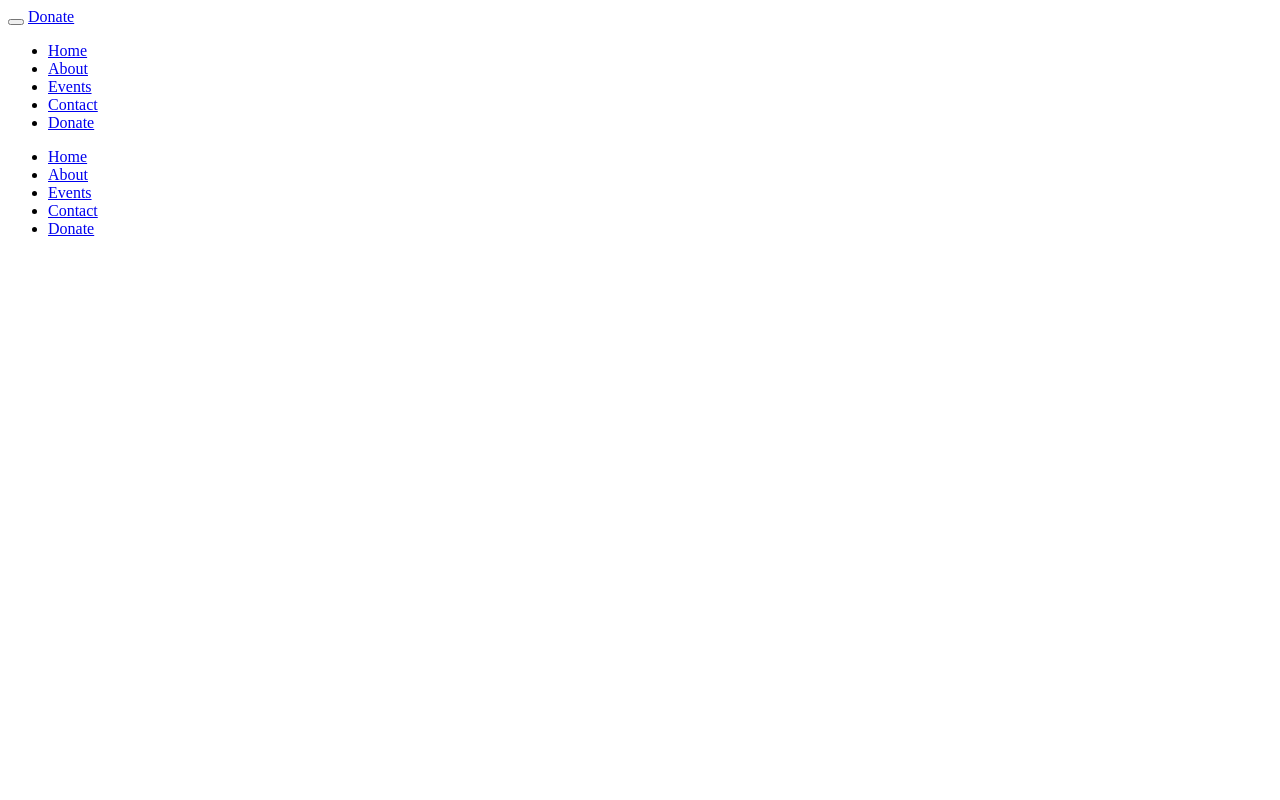
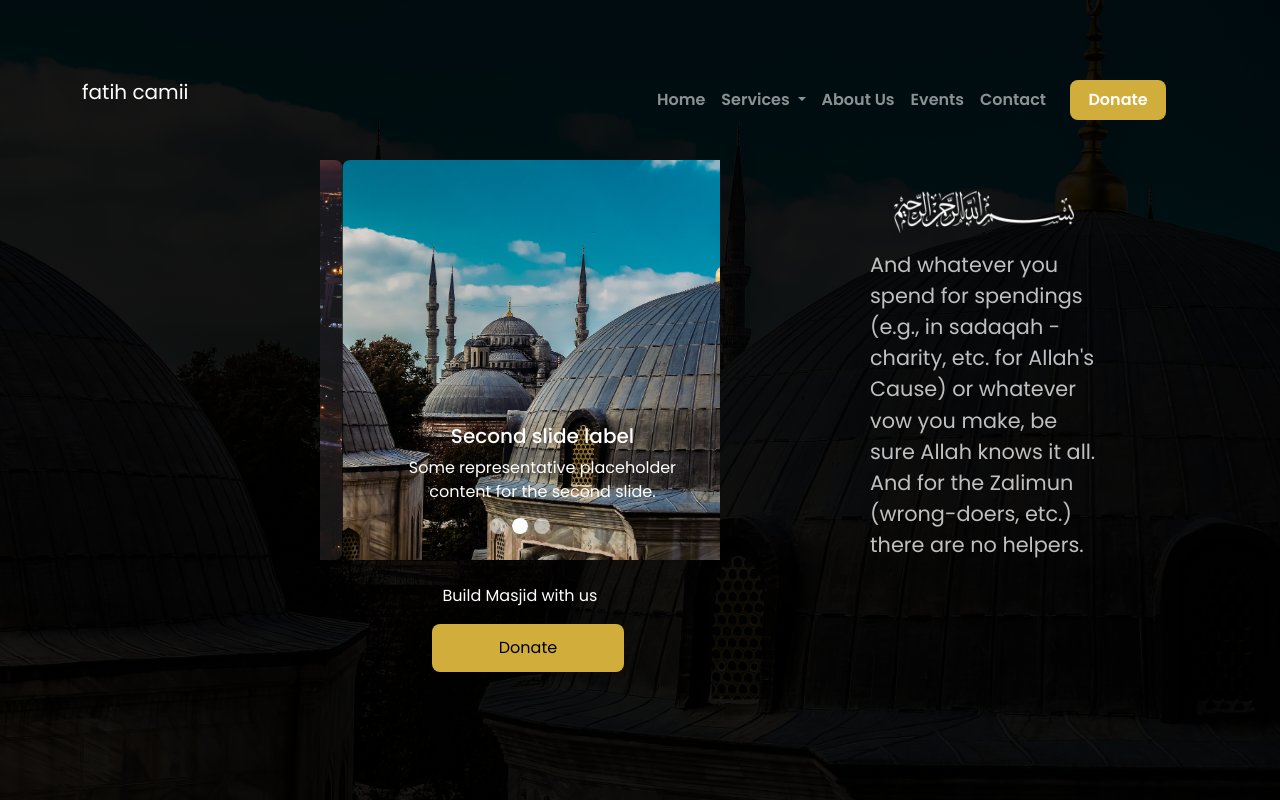
Before and after one commit to AsadullohR/Fatih-n, a website: page index.html in a window 1280 px wide. Drawn offline with nearby package versions, Linux system fonts and the light colour scheme.

Commit message:
Ready welcoming page

```diff
--- a/index.css
+++ b/index.css
@@ -0,0 +1,116 @@
+.welcome {
+  width: 100vw;
+  height: 100vh;
+  background: linear-gradient(to top, rgba(0, 0, 0, 0.9) 100%, transparent),
+    url(images/welcome.jpg);
+  background-size: cover;
+  background-position: center;
+  padding: 0;
+  margin: 0;
+  color: var(--white);
+}
+
+.welcome-container {
+  display: flex;
+  justify-content: center;
+  align-content: center;
+  flex-direction: column;
+}
+
+.ayah-container {
+  display: flex;
+  justify-content: center;
+  align-content: center;
+  flex-direction: column;
+
+  margin-top: 5rem;
+  padding: 2rem;
+}
+
+.basmala {
+  width: 50%;
+  align-self: center;
+}
+
+.ayah {
+  font-family: "Poppins";
+  margin-top: 1rem;
+  color: rgba(255, 255, 255, 0.747);
+}
+
+.showcase-container {
+  display: flex;
+  justify-content: center;
+  align-content: center;
+  flex-direction: column;
+
+  padding: 2rem;
+}
+
+.crsl-img {
+  width: 80vw;
+  height: 30vh;
+  border-radius: 8px;
+  object-fit: cover;
+  object-position: 50% 50%;
+  align-self: center;
+}
+.carousel-indicators [data-bs-target] {
+  height: 1rem;
+  width: 1rem;
+  border-radius: 50%;
+  top: 2rem;
+}
+
+.action-call-txt {
+  align-self: center;
+  color: white;
+
+  margin-top: 1.5rem;
+}
+
+.cta-welcome {
+  width: 12rem;
+  height: 3rem;
+  align-self: center;
+  background: var(--yellow);
+}
+.cta-welcome:hover {
+  border: 3px solid var(--yellow);
+  color: var(--yellow);
+}
+
+.cta-welcome a:hover {
+  color: var(--yellow);
+}
+
+@media (min-width: 40rem) {
+  .welcome-container {
+    flex-direction: row-reverse;
+    padding: 4rem;
+  }
+  .ayah-container {
+    margin-top: 1rem;
+    align-content: flex-start;
+  }
+
+  .basmala {
+    width: 45%;
+  }
+  .ayah {
+    margin-top: 0rem;
+    color: rgba(255, 255, 255, 0.747);
+    width: 65%;
+    align-self: center;
+    padding: 1rem;
+    font-size: 1.3rem;
+  }
+  .showcase-container {
+    margin-top: 4rem;
+    margin-left: 14rem;
+  }
+  .crsl-img {
+    width: 25rem;
+    height: 25rem;
+  }
+}
--- a/index.html
+++ b/index.html
@@ -5,51 +5,155 @@
     <meta charset="UTF-8">
     <meta http-equiv="X-UA-Compatible" content="IE=edge">
     <meta name="viewport" content="width=device-width, initial-scale=1.0">
+
     <title>Fatih Warszawa</title>
+    <link href="https://cdn.jsdelivr.net/npm/bootstrap@5.0.1/dist/css/bootstrap.min.css" rel="stylesheet"
+        integrity="sha384-+0n0xVW2eSR5OomGNYDnhzAbDsOXxcvSN1TPprVMTNDbiYZCxYbOOl7+AMvyTG2x" crossorigin="anonymous">
+    <link rel="stylesheet" href="shared/shared.css">
+    <link rel="stylesheet" href="index.css">
+
 </head>
 
 <body>
-    <div class="backdrop"></div>
-    <header class="main-header">
-        <div class="toggle-nav">
-            <button class="toggle-button">
-                <span class="toggle-button__bar"></span>
-                <span class="toggle-button__bar"></span>
-                <span class="toggle-button__bar"></span>
+
+    <!-- Navabar -->
+    <nav class="navbar fixed-top navbar-expand-lg navbar-dark p-md-3">
+        <div class="container">
+            <a href="#" class="navbar-brand">fatih camii</a>
+            <button type="button" class="navbar-toggler" data-bs-target="#navbarNav" data-bs-toggle="collapse"
+                aria-controls="navbarNav" aria-expanded="false" aria-label="Toggle Navbar">
+                <span class="navbar-toggler-icon"></span>
             </button>
-            <span class="mobile-cta-btn"><a href="donate.html">Donate</a></span>
 
-        </div>
-        <nav class="main-nav">
-            <ul class="main-nav__items">
-                <li class="main-nav__item"><a href="index.html">Home</a></li>
-                <li class="main-nav__item"><a href="about.html">About</a></li>
-                <li class="main-nav__item"><a href="events.html">Events</a></li>
-                <li class="main-nav__item"><a href="contact.html">Contact</a></li>
-                <li class="main-nav__item main-nav__item--cta"><a href="donate.html">Donate</a></li>
+            <div class="collapse navbar-collapse" id="navbarNav">
+                <div class="mx-auto"></div>
+                <ul class="navbar-nav nav nav-pills">
+                    <li class="nav-item">
+                        <a href="#" class="nav-link">Home</a>
+                    </li>
+                    <li class="nav-item dropdown">
+                        <a class="nav-link dropdown-toggle" href="#" id="navbarDropdown" role="button"
+                            data-bs-toggle="dropdown" aria-expanded="false">
+                            Services
+                        </a>
+                        <ul class="dropdown-menu" aria-labelledby="navbarDropdown">
+                            <li><a class="dropdown-item" href="#">Nikah</a></li>
+                            <li><a class="dropdown-item" href="#">Azan for kids</a></li>
+                            <li><a class="dropdown-item" href="#">Organizations</a></li>
+                            <li><a class="dropdown-item" href="#">Funeral</a></li>
                         </ul>
-        </nav>
-    </header>
-    <nav class="mobile-nav">
-        <ul class="mobile-nav__items">
-            <li class="mobile-nav__item">
-                <a href="index.html">Home</a>
                     </li>
-            <li class="mobile-nav__item">
-                <a href="about.html">About</a>
+                    <li class="nav-item">
+                        <a href="#" class="nav-link">About Us</a>
                     </li>
-            <li class="mobile-nav__item">
-                <a href="events.html">Events</a>
+                    <li class="nav-item">
+                        <a href="#" class="nav-link">Events</a>
                     </li>
-            <li class="mobile-nav__item">
-                <a href="contact.html">Contact</a>
+                    <li class="nav-item">
+                        <a href="#" class="nav-link">Contact</a>
                     </li>
-            <li class="mobile-nav__item mobile-nav__item--cta">
-                <a href="donate.html">Donate</a>
+                    <li class="nav-item">
+                        <button class="cta">
+                            <a href="#" class="nav-link text-white cta-link">Donate</a>
+                        </button>
                     </li>
                 </ul>
+            </div>
+        </div>
     </nav>
 
+    <main>
+        <section id="welcome_id" class="welcome">
+            <div class="welcome-container">
+                <div class="ayah-container">
+                    <img class="basmala" src="images/bsml-txt.png" alt="">
+                    <p class="ayah">And whatever you spend for spendings (e.g., in sadaqah - charity, etc. for Allah's
+                        Cause) or whatever vow you make, be sure Allah knows it all. And for the Zalimun (wrong-doers,
+                        etc.)
+                        there are no
+                        helpers.
+                    </p>
+                </div>
+                <div class="showcase-container">
+                    <div id="carouselExampleCaptions" class="carousel slide" data-bs-ride="carousel">
+                        <div class="carousel-indicators">
+                            <button type="button" data-bs-target="#carouselExampleCaptions" data-bs-slide-to="0"
+                                class="active crsl-btn" aria-current="true" aria-label="Slide 1"></button>
+                            <button type="button" data-bs-target="#carouselExampleCaptions" data-bs-slide-to="1"
+                                class="crsl-btn" aria-label="Slide 2"></button>
+                            <button type="button" data-bs-target="#carouselExampleCaptions" data-bs-slide-to="2"
+                                class="crsl-btn" aria-label="Slide 3"></button>
+                        </div>
+                        <div class="carousel-inner">
+                            <div class="carousel-item active">
+                                <img src="images/events.jpg" class="d-block crsl-img" alt="...">
+                                <div class="carousel-caption d-none d-md-block">
+                                    <h5>First slide label</h5>
+                                    <p>Some representative placeholder content for the first slide.</p>
+                                </div>
+                            </div>
+                            <div class="carousel-item">
+                                <img src="images/welcome.jpg" class="d-block crsl-img" alt="...">
+                                <div class="carousel-caption d-none d-md-block">
+                                    <h5>Second slide label</h5>
+                                    <p>Some representative placeholder content for the second slide.</p>
+                                </div>
+                            </div>
+                            <div class="carousel-item">
+                                <img src="images/hstry-img.png" class=" d-block crsl-img" alt="...">
+                                <div class="carousel-caption d-none d-md-block">
+                                    <h5>Third slide label</h5>
+                                    <p>Some representative placeholder content for the third slide.</p>
+                                </div>
+                            </div>
+                        </div>
+                        <!-- <button class="carousel-control-prev" type="button" data-bs-target="#carouselExampleCaptions"
+                            data-bs-slide="prev">
+                            <span class="carousel-control-prev-icon" aria-hidden="true"></span>
+                            <span class="visually-hidden">Previous</span>
+                        </button>
+                        <button class="carousel-control-next" type="button" data-bs-target="#carouselExampleCaptions"
+                            data-bs-slide="next">
+                            <span class="carousel-control-next-icon" aria-hidden="true"></span>
+                            <span class="visually-hidden">Next</span>
+                        </button> -->
+                    </div>
+
+                    <p class="action-call-txt">Build Masjid with us</p>
+                    <button class="cta cta-welcome">Donate</button>
+                </div>
+            </div>
+
+        </section>
+        <section id="about_id" class="about">
+
+        </section>
+        <section id="services_id" class="services">
+
+        </section>
+        <section id="events_id" class="events">
+
+        </section>
+        <section id="donation_id" class="dontaion">
+
+        </section>
+        <section id="contact_id" class="contact">
+
+        </section>
+    </main>
+
+
+
+    <script src="https://cdn.jsdelivr.net/npm/bootstrap@5.0.1/dist/js/bootstrap.bundle.min.js"
+        integrity="sha384-gtEjrD/SeCtmISkJkNUaaKMoLD0//ElJ19smozuHV6z3Iehds+3Ulb9Bn9Plx0x4"
+        crossorigin="anonymous"></script>
+    <!-- <script src="https://cdn.jsdelivr.net/npm/@popperjs/core@2.9.2/dist/umd/popper.min.js"
+        integrity="sha384-IQsoLXl5PILFhosVNubq5LC7Qb9DXgDA9i+tQ8Zj3iwWAwPtgFTxbJ8NT4GN1R8p"
+        crossorigin="anonymous"></script>
+    <script src="https://cdn.jsdelivr.net/npm/bootstrap@5.0.1/dist/js/bootstrap.min.js"
+        integrity="sha384-Atwg2Pkwv9vp0ygtn1JAojH0nYbwNJLPhwyoVbhoPwBhjQPR5VtM2+xf0Uwh9KtT"
+        crossorigin="anonymous"></script> -->
+    <script src="shared/shared.js"></script>
 </body>
 
 </html>
--- a/package.json
+++ b/package.json
@@ -4,7 +4,8 @@
   "description": "",
   "main": "index.js",
   "scripts": {
-    "test": "echo \"Error: no test specified\" && exit 1"
+    "test": "echo \"Error: no test specified\" && exit 1",
+    "serve": "live-server"
   },
   "author": "Asadulloh",
   "license": "ISC",
--- a/shared/shared.css
+++ b/shared/shared.css
@@ -0,0 +1,88 @@
+@import url("https://fonts.googleapis.com/css2?family=Alata&family=Poppins:wght@300;400;500;600;700;800&display=swap");
+* {
+  box-sizing: border-box;
+  margin: 0;
+  padding: 0;
+}
+
+:root {
+  --black: rgba(32, 32, 31, 1);
+  --blue: rgba(44, 71, 106, 1);
+  --yellow: rgba(209, 173, 59, 1);
+
+  --m-txt: 1rem;
+}
+
+body {
+  font-family: "Poppins", "Roboto", "Josephine Sans", sans-serif;
+  margin: 0;
+  padding: 0;
+  overflow-x: hidden;
+  -ms-overflow-style: none;
+}
+
+body::-webkit-scrollbar {
+  width: 0;
+}
+
+.navbar-collapse {
+  background: var(--yellow);
+  border-radius: 8px 0 8px 8px;
+  padding: 2rem;
+}
+.container {
+  margin-top: 1rem;
+}
+.shrink {
+  margin-top: 0;
+}
+.navbar-nav {
+  margin-top: 1rem;
+}
+.nav-link {
+  font-weight: 600;
+}
+.cta {
+  width: 5rem;
+  border-radius: 8px;
+  outline: none;
+  background: var(--black);
+  transition-duration: 0.4s;
+  border: none;
+}
+
+.cta:hover {
+  background: transparent;
+  border: 3px solid white;
+
+  box-shadow: 0 10px 120px 0 rgba(255, 255, 255, 0.5),
+    0 17px 50px 0 rgb(255, 255, 255, 0.5);
+}
+
+h1:focus {
+  outline: 0;
+}
+
+/* DESKTOP VIEW OF BRAND  */
+@media (min-width: 40rem) {
+  .navbar-collapse {
+    background-color: transparent;
+  }
+  .cta {
+    width: 6rem;
+    margin-left: 1rem;
+    background: var(--yellow);
+  }
+}
+
+@keyframes wiggle {
+  0% {
+    transform: rotateZ(0deg);
+  }
+  50% {
+    transform: rotateZ(-10deg);
+  }
+  100% {
+    transform: rotateZ(10deg);
+  }
+}
--- a/shared/shared.js
+++ b/shared/shared.js
@@ -0,0 +1,32 @@
+// const toggleButton = document.querySelector('.toggle-button');
+// const mobileNav = document.querySelector('.mobile-nav');
+// const mainHeader = document.querySelector('.main-header');
+// const backdrop = document.querySelector('.backdrop');
+
+// backdrop.addEventListener('click', function () {
+//     mobileNav.classList.remove('open');
+//     closeModal();
+// })
+
+// const closeModal = function () {
+//     backdrop.classList.remove('open');
+//     mainHeader.style = "display: block"
+// }
+// toggleButton.addEventListener('click', function () {
+//     mobileNav.classList.add('open');
+//     backdrop.classList.add('open');
+//     mainHeader.style = "display: none";
+// })
+
+const nav = document.querySelector('nav');
+const container = document.querySelector('.container');
+
+window.addEventListener('scroll', function () {
+    if (window.pageYOffset > 100) {
+        nav.classList.add('bg-dark', 'shadow');
+        container.classList.add('shrink');
+    } else {
+        nav.classList.remove('bg-dark', 'shadow');
+        container.classList.remove('shrink');
+    }
+})
```
Also changed, not shown: images/bsml-txt.png (added), images/events.jpg (added), images/hstry-img.png (added), images/welcome.jpg (added). Lines whose indentation alone changed are shown as unchanged.
